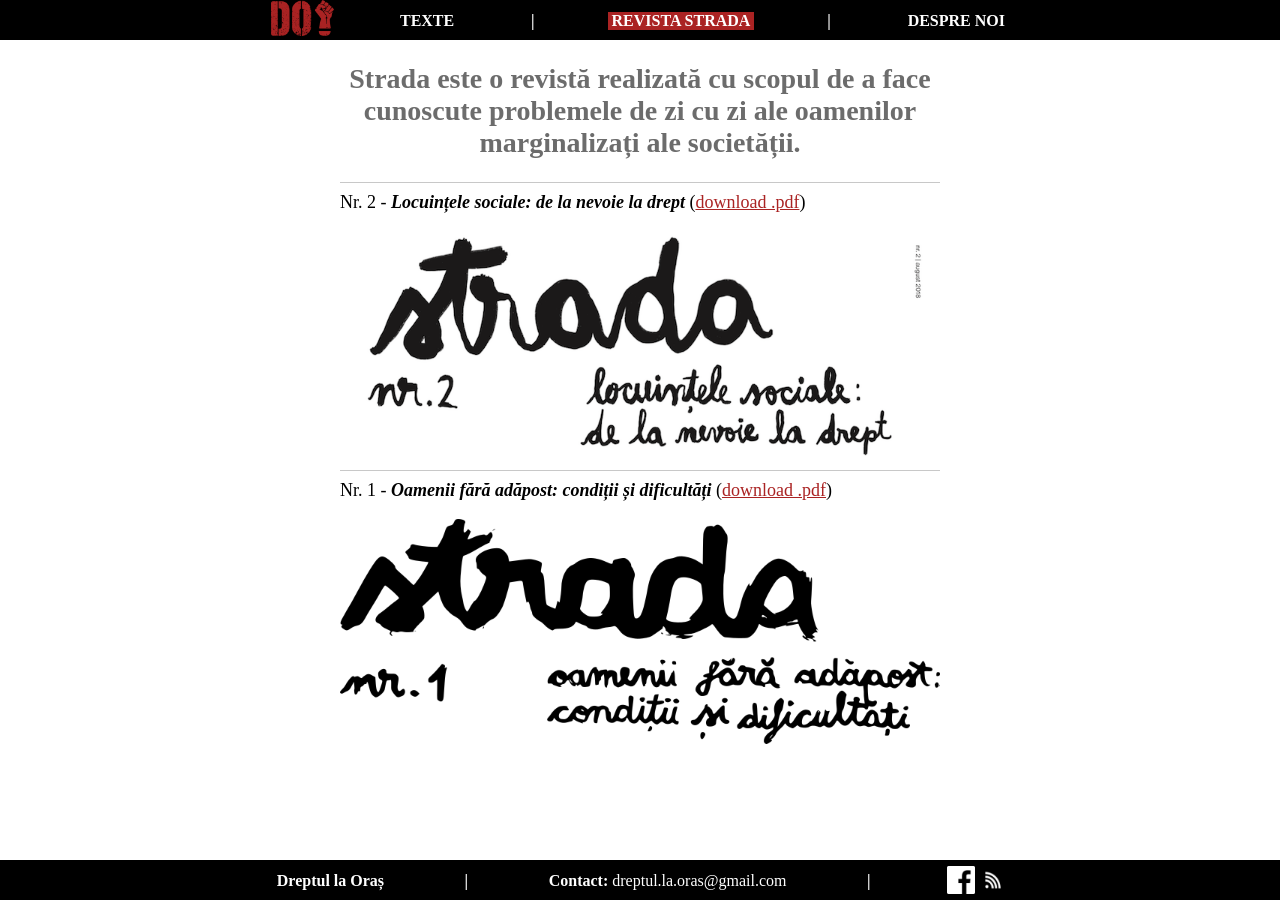
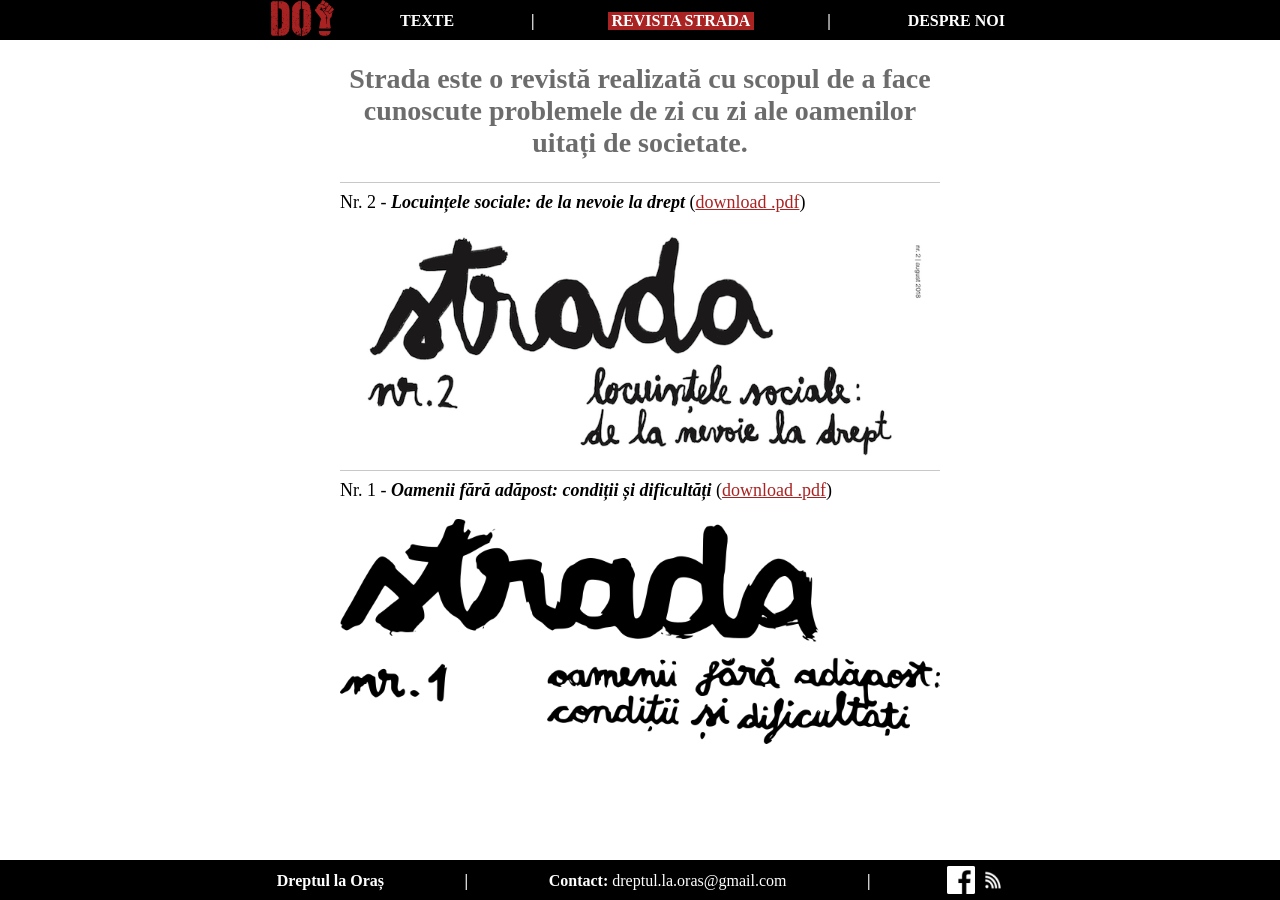
Before and after one commit to dreptul-la-oras/dreptul-la-oras.github.io, a Jekyll site: the page built from pages/strada/strada.md, in a window 1280 px wide. Built offline with Jekyll 4.4.1, drawn with Linux system fonts in a browser that asks for light colours.

Commit message:
Better text on strada first page

```diff
--- a/pages/strada/strada.md
+++ b/pages/strada/strada.md
@@ -17,7 +17,7 @@ css:
 
 <div class="strada-title-wrap">
     <h2>
-       Strada este o revistă realizată cu scopul de a face cunoscute problemele de zi cu zi ale oamenilor marginalizați ale societății.
+       Strada este o revistă realizată cu scopul de a face cunoscute problemele de zi cu zi ale oamenilor uitați de societate.
     </h2>
 </div>
 
```
